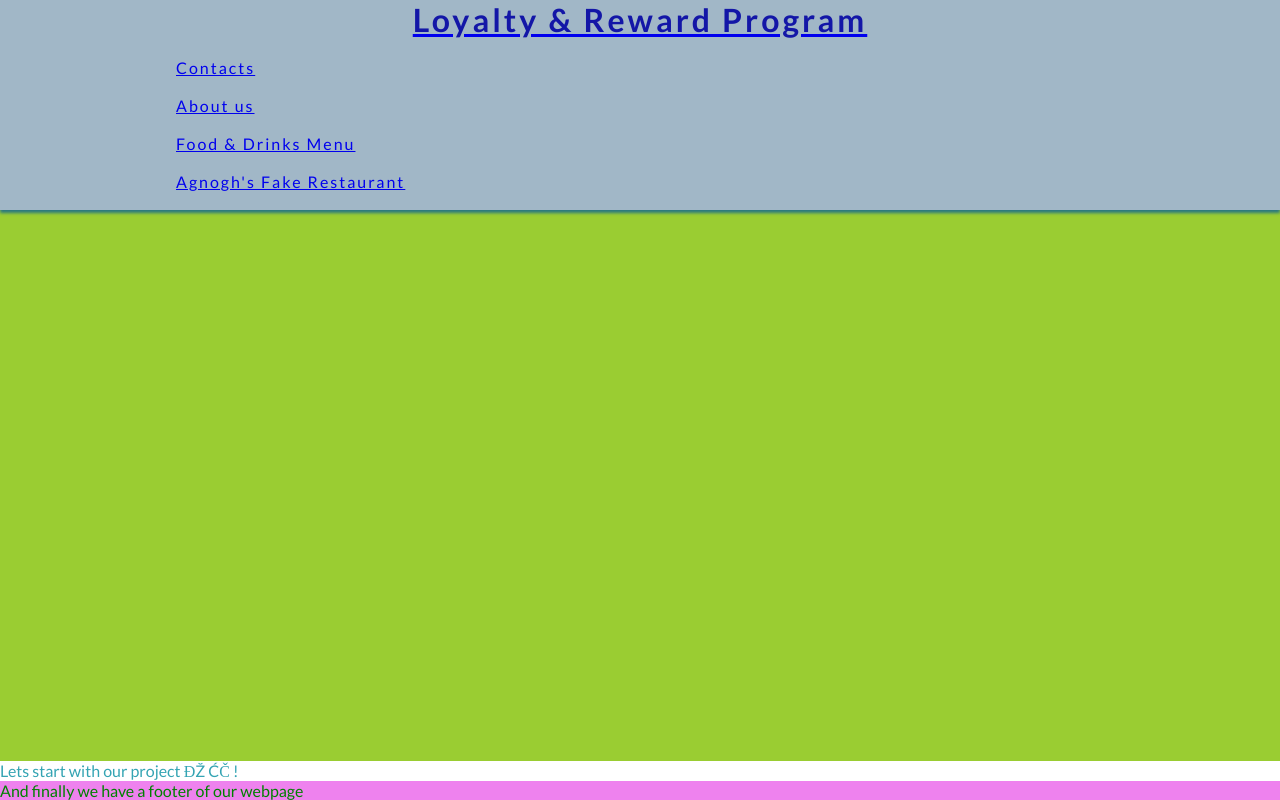
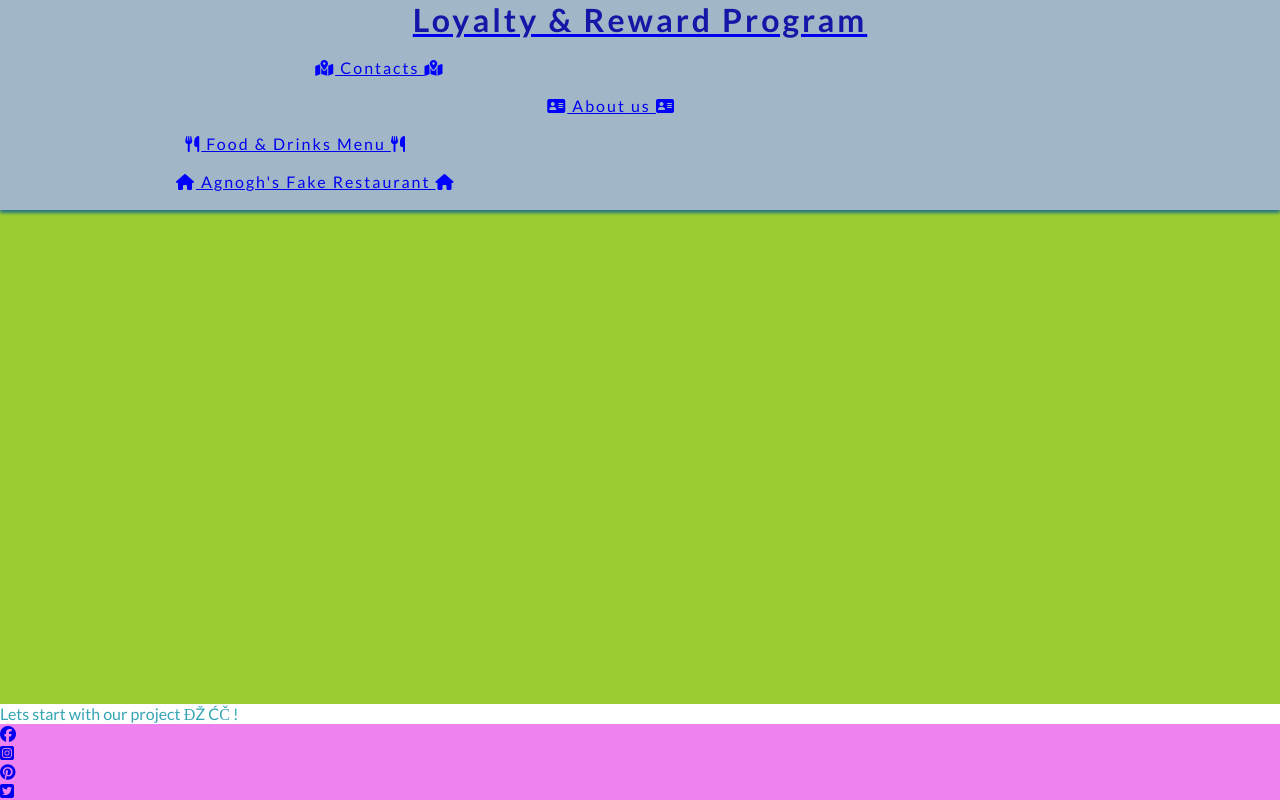
Before and after one commit to Agnogh/fake-restaurant, a plain HTML site: page loyalty_reward_program.html in a window 1280 px wide. Drawn offline with Linux system fonts and the light colour scheme; a web font is replaced by a local one.

Commit message:
some icons around subsections

```diff
--- a/loyalty_reward_program.html
+++ b/loyalty_reward_program.html
@@ -28,13 +28,13 @@
             <nav>
                 <ul id="main_menu_list">
                     <br>
-                    <li><a href="contacts.html">Contacts</a></li>
+                    <li id="item_contact"><i class="fa-solid fa-map-location-dot"></i><a href="contacts.html"> Contacts </a><i class="fa-solid fa-map-location-dot"></i></li>
                     <br>
-                    <li><a href="about_us.html">About us</a></li>
+                    <li id="item_about"><i class="fa-solid fa-address-card"></i><a href="about_us.html"> About us </a><i class="fa-solid fa-address-card"></i></li>
                     <br>
-                    <li><a href="food_drinks_menu.html">Food & Drinks Menu</a></li>
+                    <li id="item_food"><i class="fa-solid fa-utensils"></i><a href="food_drinks_menu.html"> Food & Drinks Menu </a><i class="fa-solid fa-utensils"></i></li>
                     <br>
-                    <li><a href="index.html">Agnogh's Fake Restaurant</a></li>
+                    <li><i class="fa-solid fa-house"></i><a href="index.html"> Agnogh's Fake Restaurant </a><i class="fa-solid fa-house"></i></li>
                     <br>
                 </ul>
             </nav>
@@ -43,4 +43,21 @@
         <main>This is content that will be set</main>
         <p>Lets start with our project ĐŽ ĆČ !</p>
         <!-- FInally for the footer-->
-        <footer>And finally we have a footer of our webpage</footer>
+
+               <!-- FInally for the footer-->
+               <footer>
+                <ul id="social-media-platforms">
+                    <li><a href="https://www.facbook.com/" target="_blank" rel="noopener"
+                        aria-label="find us on Facebook page (this will open in a new tab)"><i class="fa-brands fa-facebook"></i></li>
+                    <li><a href="https://www.instagram.com/" target="_blank" rel="noopener"
+                        aria-label="find us on Instagram page (this will open in a new tab)"><i class="fa-brands fa-square-instagram"></i></li>
+                    <li><a href="https://www.pinterest.com/" target="_blank" rel="noopener"
+                        aria-label="find us on Pinterest page (this will open in a new tab)"><i class="fa-brands fa-pinterest"></i></li>
+                    <li><a href="https://www.twitter.com/" target="_blank" rel="noopener"
+                        aria-label="find us on Twitter page (this will open in a new tab)"><i class="fa-brands fa-square-twitter"></i></li>
+                </ul>
+            </footer>
+
+
+</body>
+</html>
```
Also changed, not shown: about_us.html (+21 -5 lines), contacts.html (+21 -5 lines), food_drinks_menu.html (+22 -5 lines).
